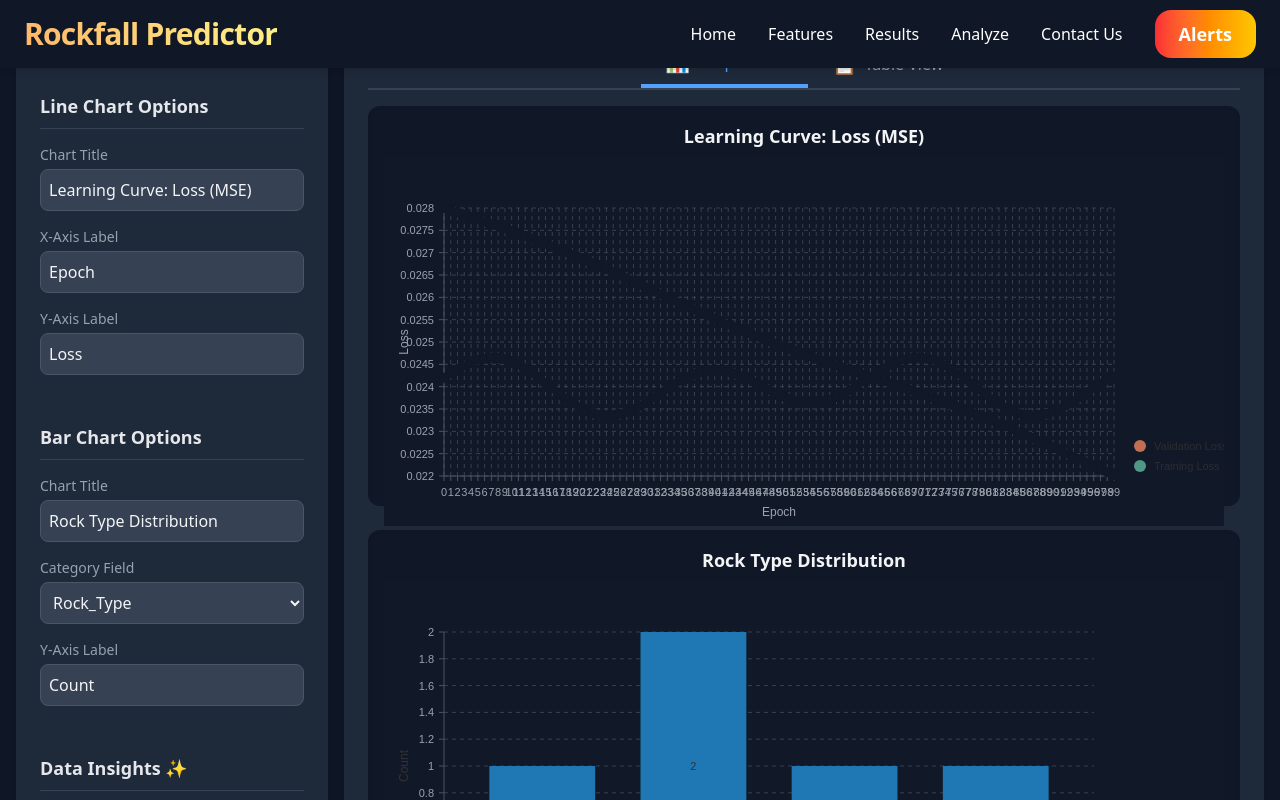
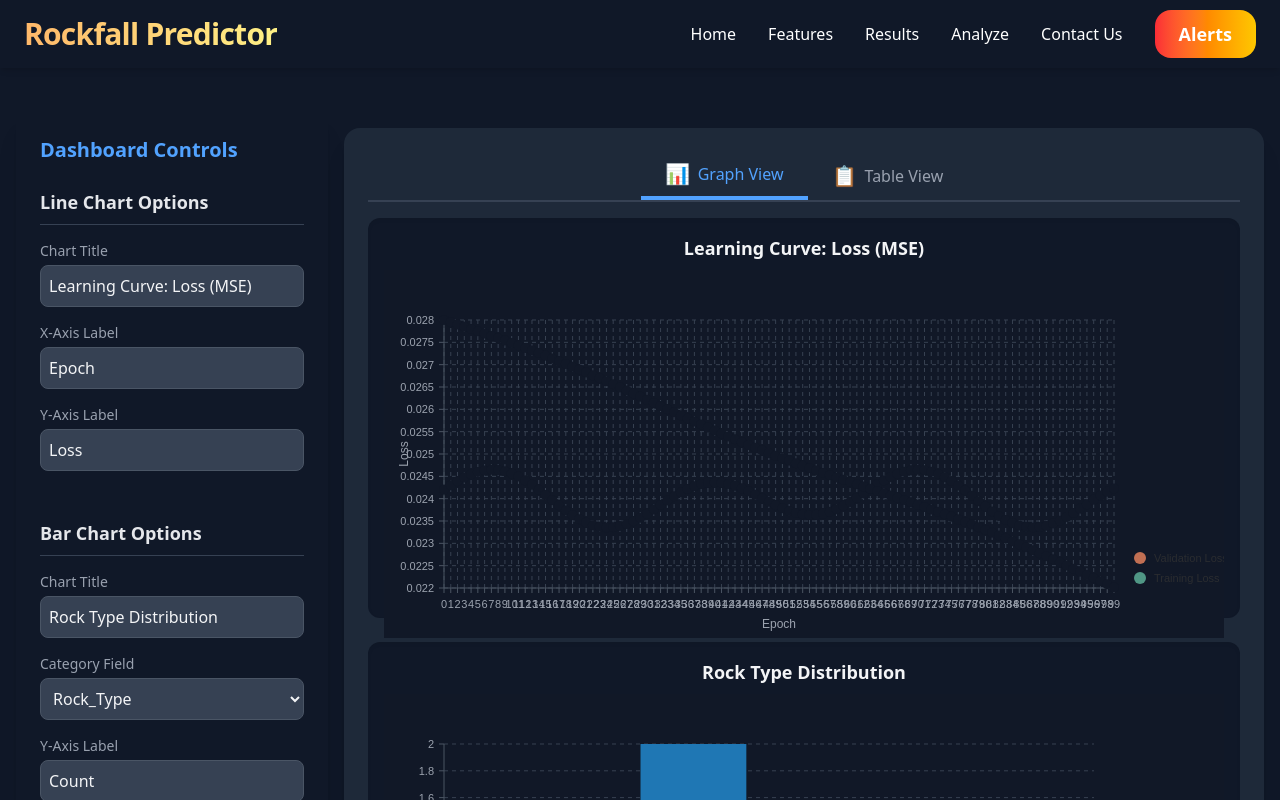
Before and after one commit to Neeraj-vats/Rock_guard_AI, a React (Vite) app in the folder frontend/: page /result in a window 1280 px wide. Shown: the top 800 px of the page. Built offline with nearby package versions, Linux system fonts and the light colour scheme.

Commit message:
result page fixed

```diff
--- a/frontend/src/App.jsx
+++ b/frontend/src/App.jsx
@@ -18,6 +18,7 @@ function App() {
           <Route path="/" element={<Home />} />
           <Route path="/analyze" element={<InputPage />} />
           <Route path="/result" element={<Result  />} />
+
         </Routes>
       </div>
     </Router>
--- a/frontend/src/pages/Result.jsx
+++ b/frontend/src/pages/Result.jsx
@@ -48,7 +48,7 @@ const processDataForBarChart = (data, categoryKey) => {
 };
 
 // Main App component
-const App = () => {
+const Result = () => {
   const [lineData, setLineData] = useState(initialLineData);
   const [tableData, setTableData] = useState(initialTableData);
   const [activeTab, setActiveTab] = useState('graph');
@@ -126,14 +126,14 @@ const App = () => {
   };
 
   return (
-    <div className="flex flex-col md:flex-row h-screen font-sans bg-gray-900 text-gray-100 p-4 items-start">
+    <div className="flex flex-col md:flex-row h-[80rem] font-sans bg-gray-900 text-gray-100 p-4 items-start">
 
       {/* Sidebar for user inputs */}
-      <div className="md:w-1/4 w-full bg-gray-800 p-6 rounded-2xl shadow-xl space-y-6 md:mr-4 mb-4 md:mb-0">
+      <div className="md:w-1/4 w-full mt-[6rem] bg-gray-8   00 p-6 rounded-2xl shadow-xl space-y-6 md:mr-4 mb-4 md:mb-0">
         <h2 className="text-xl font-bold text-blue-400">Dashboard Controls</h2>
 
         {/* Line Chart Inputs */}
-        <div className="space-y-4">
+        <div className="space-y-4 ">
           <h3 className="text-lg font-semibold text-gray-200 border-b border-gray-700 pb-2">Line Chart Options</h3>
           <div>
             <label htmlFor="line-title" className="block text-sm font-medium text-gray-400 mb-1">Chart Title</label>
@@ -171,7 +171,7 @@ const App = () => {
         </div>
 
         {/* Bar Chart Inputs */}
-        <div className="space-y-4 pt-6">
+        <div className="space-y-4 pt-6 ">
           <h3 className="text-lg font-semibold text-gray-200 border-b border-gray-700 pb-2">Bar Chart Options</h3>
           <div>
             <label htmlFor="bar-title" className="block text-sm font-medium text-gray-400 mb-1">Chart Title</label>
@@ -230,7 +230,7 @@ const App = () => {
       </div>
 
       {/* Main content area for charts and table */}
-      <div className="flex-1 bg-gray-800 p-6 rounded-2xl shadow-xl space-y-6">
+      <div className="flex-1 translate-y-[7rem] bg-gray-800 p-6 rounded-2xl shadow-xl space-y-6">
         {/* Tabs for switching between Graph and Table view */}
         <div className="flex justify-center mb-4 border-b-2 border-gray-700">
           <button
@@ -430,4 +430,4 @@ const App = () => {
   );
 };
 
-export default App;
+export default Result;
```
